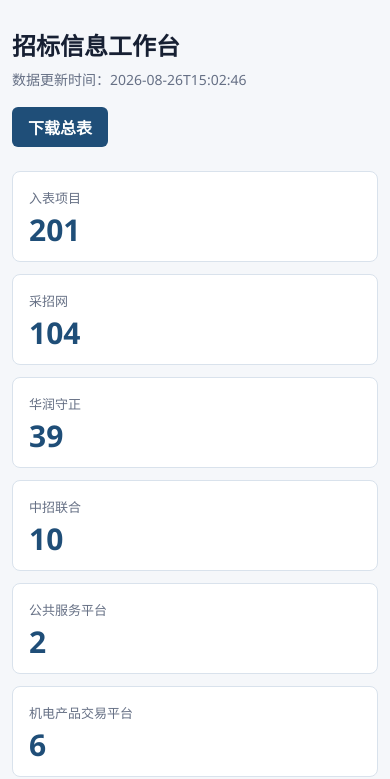
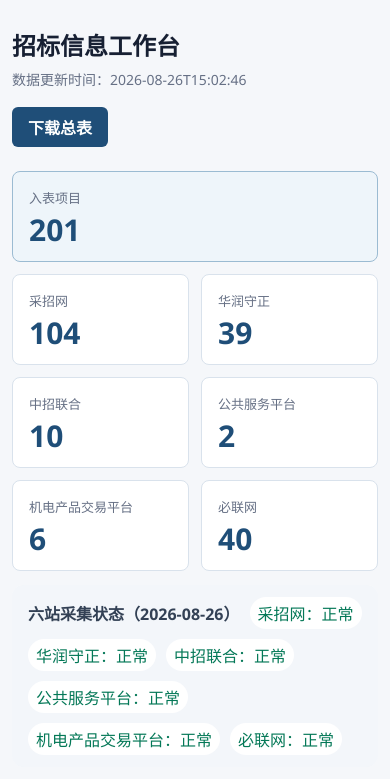
Before and after one commit to d2vs8pz7rj-create/d2vs8pz7rj-create.github.io, a plain HTML site: page index.html in a window 390 px wide. Shown: the top 779 px of the page. Drawn offline with Linux system fonts and the light colour scheme.

Commit message:
Update styles.css

```diff
--- a/styles.css
+++ b/styles.css
@@ -65,17 +65,22 @@
 
 .stats {
   display: grid;
-  grid-template-columns: repeat(3, minmax(0, 1fr));
+  grid-template-columns: repeat(auto-fit, minmax(150px, 1fr));
   gap: 12px;
   margin: 8px 0 14px;
 }
 
 .stats article {
-  min-height: 86px;
+  min-height: 82px;
   padding: 16px;
   border: 1px solid var(--line);
   border-radius: 8px;
   background: var(--panel);
+}
+
+.stats .stat-total {
+  border-color: #9bbbd2;
+  background: #eef5fa;
 }
 
 .stats span {
@@ -215,9 +220,16 @@
     font-size: 24px;
   }
 
-  .stats,
   .filters {
     grid-template-columns: 1fr;
+  }
+
+  .stats {
+    grid-template-columns: repeat(2, minmax(0, 1fr));
+  }
+
+  .stats .stat-total {
+    grid-column: 1 / -1;
   }
 }
 
```
